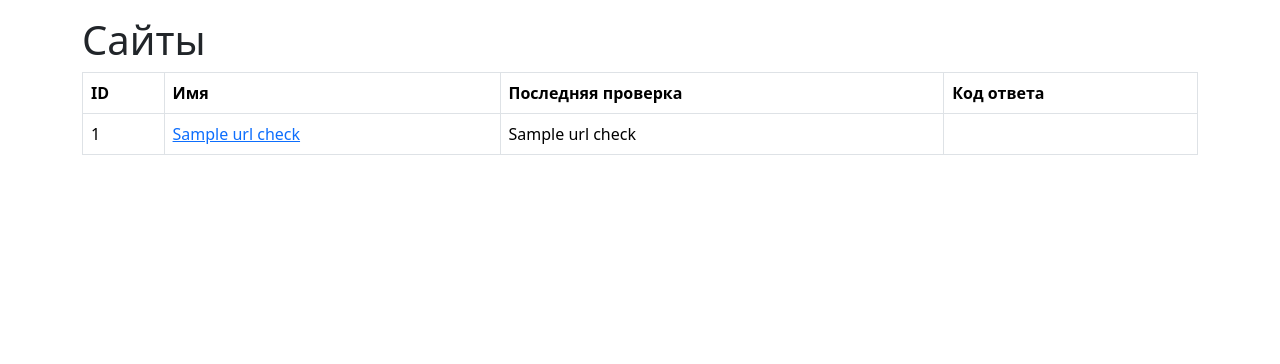
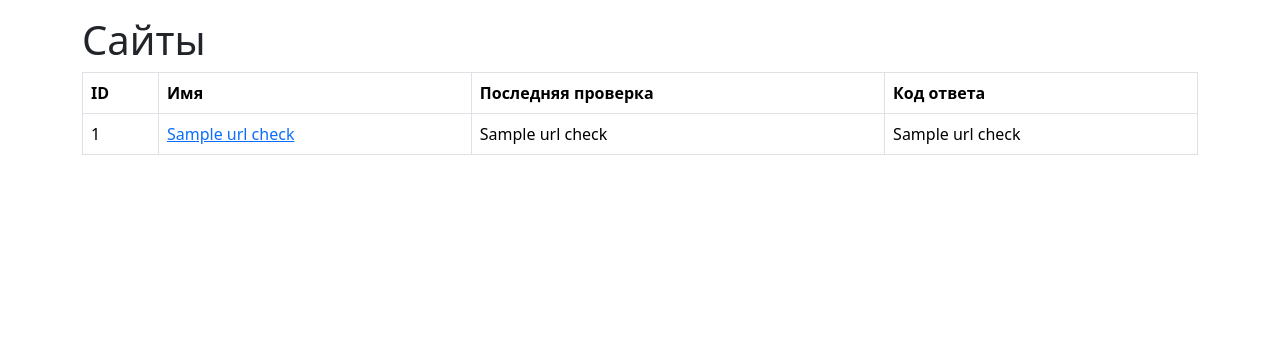
Before and after one commit to bloodywd/python-project-83, a Flask app: page /urls in a window 1280 px wide. Shown: the part 56-420 px from the top of the page. Run offline with Flask 3, Linux system fonts and the light colour scheme; a database or web service that is not in the repository returns one stand-in record (values such as "Sample title"); some libraries are stand-ins or nearby versions.

Commit message:
added requests

```diff
--- a/page_analyzer/app.py
+++ b/page_analyzer/app.py
@@ -15,19 +15,15 @@ from page_analyzer.database import (
     insert_check_to_db,
     select_checks
 )
+from page_analyzer.validate import validate_url
 from dotenv import load_dotenv
 import os
-from validators import url as validate
-from urllib.parse import urlparse
+import requests
+
 
 load_dotenv()
 app = Flask(__name__)
 app.config['SECRET_KEY'] = os.getenv('SECRET_KEY')
-
-
-def normalize_url(url):
-    normalized = urlparse(url)
-    return f'{normalized.scheme}://{normalized.hostname}'
 
 
 @app.route('/')
@@ -42,16 +38,16 @@ def get_main():
 @app.post('/')
 def post_url():
     url = request.form.get('url')
-    normalized_url = normalize_url(url)
-    if not validate(normalized_url) or len(normalized_url) > 256:
-        flash('Некорректный url', 'danger'),
+    error = validate_url(url)
+    if error:
+        flash(error, 'danger'),
         return redirect(
             url_for('get_main')
         )
     else:
-        message = insert_to_db(normalized_url)
-        id = get_url_id(normalized_url)
-        flash(message, 'success')
+        status = insert_to_db(url)
+        id = get_url_id(url)
+        flash(status, 'success')
         return redirect(
             url_for('get_url', id=id)
         )
@@ -59,8 +55,16 @@ def post_url():
 
 @app.post('/urls/<int:id>/checks')
 def post_url_check(id):
-    insert_check_to_db(id)
-    flash('Страница успешно проверена', 'success')
+    url = select_url(id)
+    try:
+        req = requests.get(url['name'], timeout=2)
+    except requests.exceptions.ConnectionError:
+        req = None
+    if not req or req.status_code != 200:
+        flash('Произошла ошибка при проверке', 'danger')
+    else:
+        insert_check_to_db(id, req)
+        flash('Страница успешно проверена', 'success')
     return redirect(
         url_for('get_url', id=id)
     )
--- a/page_analyzer/database.py
+++ b/page_analyzer/database.py
@@ -66,8 +66,9 @@ def select_urls():
     db = DBInterface(client)
     db.connect()
     query = ("SELECT urls.id, urls.name, urls.created_at, "
-             "MAX(url_checks.created_at) from url_checks RIGHT JOIN "
-             "urls on url_checks.url_id = urls.id GROUP BY urls.id")
+             "MAX(url_checks.created_at), url_checks.status_code "
+             "from url_checks RIGHT JOIN urls "
+             "on url_checks.url_id = urls.id GROUP BY urls.id, url_checks.status_code")
     data = db.select(query)
     db.disconnect()
     return [
@@ -75,7 +76,8 @@ def select_urls():
             'id': url[0],
             'name': url[1],
             'created_at': url[2],
-            'last_check': url[3] if url[3] else ''
+            'last_check': url[3] if url[3] else '',
+            'status_code': url[4] if url[4] else '',
         }
         for url in data
     ]
@@ -109,14 +111,14 @@ def insert_to_db(url):
         return 'Успешно добавлено'
 
 
-def insert_check_to_db(id):
+def insert_check_to_db(id, req):
     client = Client()
     db = DBInterface(client)
     db.connect()
     current_datetime = datetime.now()
     timestamp = current_datetime.strftime('%Y-%m-%d')
-    query = (f"INSERT INTO url_checks (url_id, created_at) "
-             f"VALUES ('{id}', '{timestamp}')")
+    query = (f"INSERT INTO url_checks (url_id, created_at, status_code) "
+             f"VALUES ('{id}', '{timestamp}', '{req.status_code}')")
     db.insert(query)
     db.disconnect()
 
@@ -125,7 +127,7 @@ def select_checks(id):
     client = Client()
     db = DBInterface(client)
     db.connect()
-    query = (f"SELECT id, url_id, created_at FROM url_checks "
+    query = (f"SELECT id, url_id, created_at, status_code FROM url_checks "
              f"WHERE url_id = '{id}'")
     data = db.select(query)
     db.disconnect()
@@ -133,7 +135,8 @@ def select_checks(id):
         {
             'id': check[0],
             'url_id': check[1],
-            'created_at': check[2]
+            'created_at': check[2],
+            'status_code': check[3],
         }
         for check in data[::-1]
     ]
--- a/page_analyzer/templates/index.html
+++ b/page_analyzer/templates/index.html
@@ -2,7 +2,7 @@
 
 {% block content %}
 
-<div class="container-lg mt-3">
+    <div class="container-lg mt-3">
         <div class="col-12 col-md-10 col-lg-8 mx-auto border rounded-3 bg-light p-5">
             <h1 class="display-3">Анализатор страниц</h1>
             <p class="lead">Бесплатно проверяйте сайты на SEO-пригодность</p>
--- a/page_analyzer/templates/layout.html
+++ b/page_analyzer/templates/layout.html
@@ -38,7 +38,7 @@
 
 <footer class="border-top py-3 mt-5 flex-shrink-0">
     <div class="container-lg text-center">
-        <a href="">Евгений Степуков</a>
+        <a href="https://github.com/bloodywd">Евгений Степуков</a>
     </div>
 </footer>
 
--- a/page_analyzer/templates/urls.html
+++ b/page_analyzer/templates/urls.html
@@ -19,7 +19,7 @@
                     <td>{{ url.id }}</td>
                     <td><a href="{{ url_for('get_url', id=url.id) }}">{{url.name}}</a>  </td>
                     <td>{{ url.last_check }}</td>
-                    <td></td>
+                    <td>{{ url.status_code }}</td>
                 </tr>
                 {% endfor %}
             </tbody>
--- a/pyproject.toml
+++ b/pyproject.toml
@@ -15,6 +15,7 @@ gunicorn = "^21.2.0"
 python-dotenv = "^1.0.0"
 psycopg2-binary = "^2.9.9"
 validators = "^0.22.0"
+requests = "^2.31.0"
 
 
 [tool.poetry.group.dev.dependencies]
```
Also changed, not shown: page_analyzer/validate.py (added, +18 -0 lines), README.md, 1 other file.
